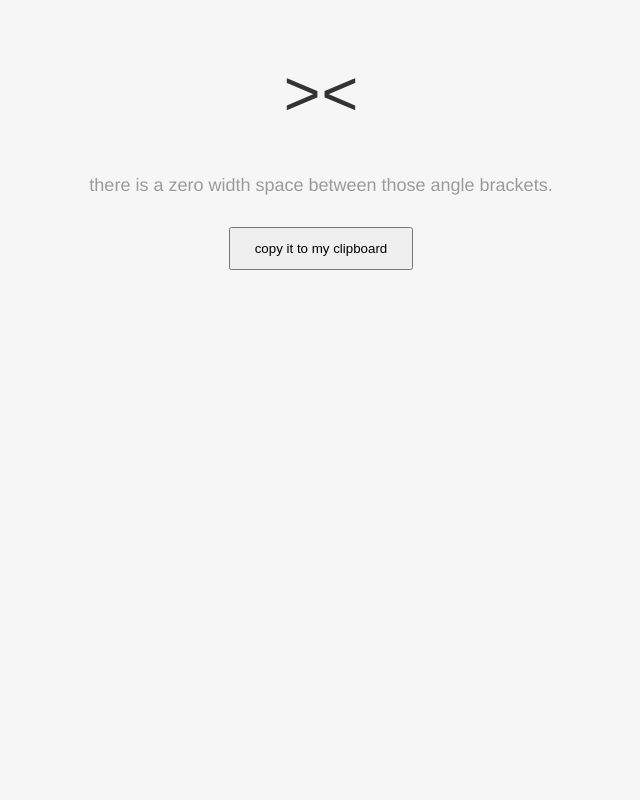
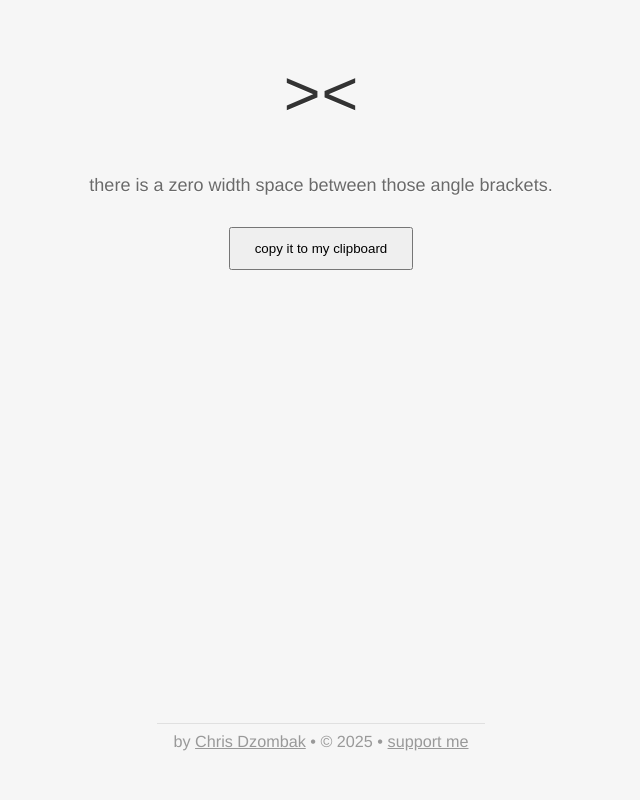
Before and after one commit to cdzombak/zerowidthspace.me, a plain HTML site: page www/index.html in a window 1280 px wide. Shown: the whole page, without its empty margins (319-959 px from the left). Drawn offline with Linux system fonts and the light colour scheme; some packages are replaced by stand-ins of ours; a script that the page names is missing.

Commit message:
add site footer

```diff
--- a/www/index.html
+++ b/www/index.html
@@ -27,7 +27,7 @@
       text-align: center;
       margin: 0 auto;
       padding: 0.5em 1em;
-      color: #999;
+      color: #6a6a6a;
       text-shadow: 0px 1px 0 white;
     }
     pre.zwsp {
@@ -118,15 +118,49 @@
       from {bottom: 30px; opacity: 1;}
       to {bottom: 0px; opacity: 0;}
     }
+
+    /* Footer styles */
+    body {
+      min-height: 100vh;
+      margin: 0;
+      display: flex;
+      flex-direction: column;
+    }
+    .content {
+      flex: 1;
+    }
+    footer {
+      border-top: 1px solid #e0e0e0;
+      padding: 1em;
+      text-align: center;
+      color: #999;
+      font-size: 0.9em;
+      display: inline-block;
+      margin: 4em auto 0 auto;
+      padding-top: 0.5em;
+      padding-bottom: 3em;
+    }
+    footer a {
+      color: inherit;
+      text-decoration: underline;
+    }
+    footer a:hover {
+      text-decoration: none;
+    }
   </style>
   <script defer src="https://ua.cdzombak.net/script.js" data-website-id="6f8f9f1e-f3ce-47dd-8468-970f60ca52ae"></script>
 </head>
 <body>
-  <pre class="zwsp">&gt;&#8203;&lt;</pre>
-  <p>there is a zero width space between those angle brackets.</p>
-  <p>
-    <button class="clipboard-btn" data-clipboard-text="&#8203;">copy it to my clipboard</button>
-  </p>
+  <div class="content">
+    <pre class="zwsp">&gt;&#8203;&lt;</pre>
+    <p>there is a zero width space between those angle brackets.</p>
+    <p>
+      <button class="clipboard-btn" data-clipboard-text="&#8203;">copy it to my clipboard</button>
+    </p>
+  </div>
+  <footer>
+    by <a href="https://www.dzombak.com">Chris Dzombak</a> • &copy; <span id="year">2025</span> • <a href="https://www.dzombak.com/support-me">support me</a>
+  </footer>
   <div id="toast"><div id="img">✓</div><div id="desc">copied!</div></div>
   <script src="https://cdnjs.cloudflare.com/ajax/libs/clipboard.js/2.0.4/clipboard.min.js"></script>
   <script type="text/javascript">
@@ -141,6 +175,8 @@
     clipboard.on('success', function(e) {
       showSuccessToast();
     });
+
+    document.getElementById('year').textContent = new Date().getFullYear();
   </script>
 </body>
 </html>
```
